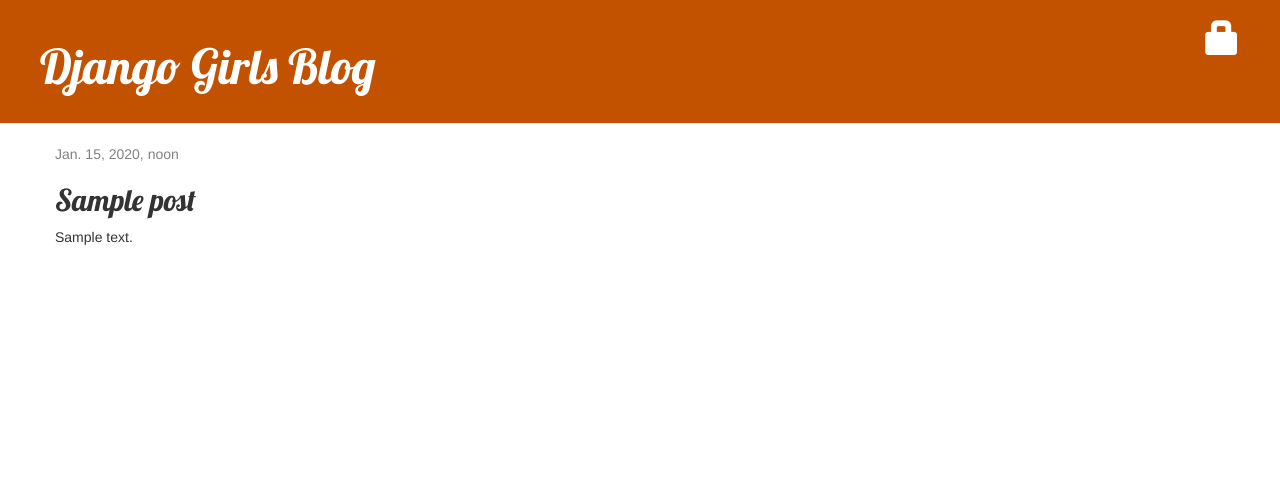
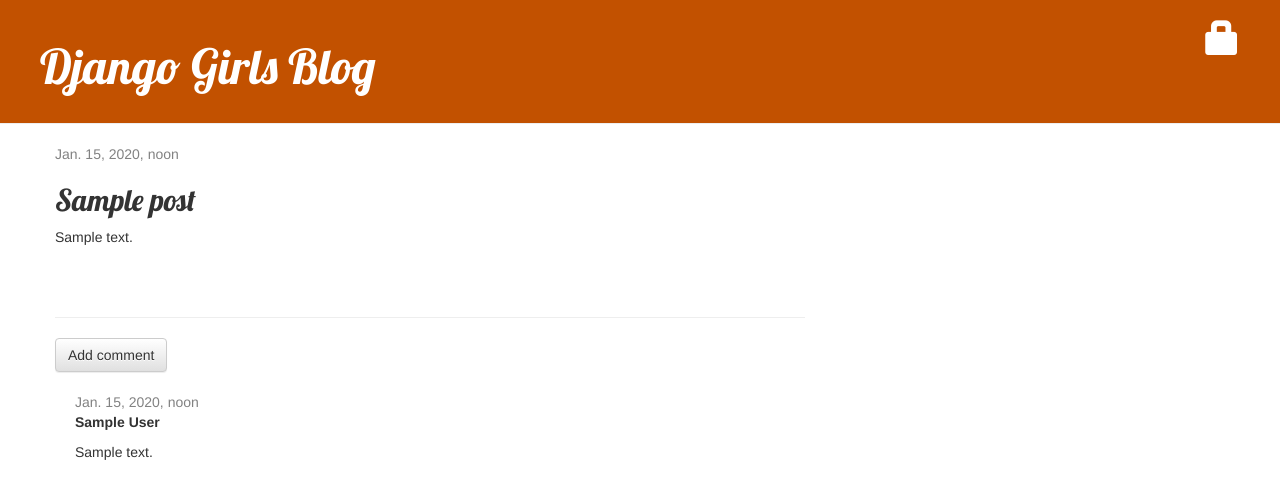
Before and after one commit to stefan78helsinki/my-first-blog, a Django app: page /post/1/ in a window 1280 px wide. Shown: the top 499 px of the page. Run offline with Django 3.2, Linux system fonts and the light colour scheme; tables that the repository leaves empty hold one stand-in row (values such as "Sample post"); some libraries are stand-ins or nearby versions.

Commit message:
Made comments with approval rights.

```diff
--- a/blog/admin.py
+++ b/blog/admin.py
@@ -1,4 +1,5 @@
 from django.contrib import admin
-from .models import Post
+from .models import Post, Comment
 
 admin.site.register(Post)
+admin.site.register(Comment)
--- a/blog/models.py
+++ b/blog/models.py
@@ -14,7 +14,22 @@
 		self.published_date = timezone.now()
 		self.save()
 
+	def approved_comments(self):
+		return self.comments.filter(approved_comment=True)
+
 	def __str__(self):
 		return self.title
 
-# Create your models here.
+class Comment(models.Model):
+    post = models.ForeignKey('blog.Post', on_delete=models.CASCADE, related_name='comments')
+    author = models.CharField(max_length=200)
+    text = models.TextField()
+    created_date = models.DateTimeField(default=timezone.now)
+    approved_comment = models.BooleanField(default=False)
+
+    def approve(self):
+        self.approved_comment = True
+        self.save()
+
+    def __str__(self):
+        return self.text
--- a/blog/static/css/blog.css
+++ b/blog/static/css/blog.css
@@ -44,3 +44,7 @@
 .post h1 a, .post h1 a:visited {
     color: #000000;
 }
+
+.comment {
+	margin: 20px 0px 20px 20px;
+}
--- a/blog/templates/blog/post_detail.html
+++ b/blog/templates/blog/post_detail.html
@@ -16,4 +16,24 @@
         <h2>{{ post.title }}</h2>
         <p>{{ post.text|linebreaksbr }}</p>
     </div>
+	<hr>
+	<a class="btn btn-default" href="{% url 'add_comment_to_post' pk=post.pk %}">Add comment</a>
+	{% for comment in post.comments.all %}
+		{% if user.is_authenticated or comment.approved_comment %}
+		<div class="comment">
+			<div class="date">
+				{{ comment.created_date }}
+				{% if not comment.approved_comment %}
+					<a class="btn btn-default" href="{% url 'comment_remove' pk=comment.pk %}"><span class="glyphicon glyphicon-remove"></span></a>
+					<a class="btn btn-default" href="{% url 'comment_approve' pk=comment.pk %}"><span class="glyphicon glyphicon-ok"></span></a>
+				{% endif %}
+			</div>
+			<strong>{{ comment.author }}</strong>
+			<p>{{ comment.text|linebreaks }}</p>
+		</div>
+		{% endif %}
+	{% empty %}
+		<p>No comments here yet :(</p>
+	{% endfor %}
+
 {% endblock %}
--- a/blog/templates/blog/post_list.html
+++ b/blog/templates/blog/post_list.html
@@ -8,6 +8,7 @@
 			</div>
 			<h1><a href="{% url 'post_detail' pk=post.pk %}">{{ post.title }}</a></h1>
 			<p>{{ post.text|linebreaksbr }}</p>
+			<a href="{% url 'post_detail' pk=post.pk %}">Comments: {{ post.approved_comments.count }}</a>
 		</div>
 	{% endfor %}
 {% endblock %}
--- a/blog/urls.py
+++ b/blog/urls.py
@@ -9,4 +9,10 @@
 	path('drafts/', views.post_draft_list, name='post_draft_list'),
 	path('post/<pk>/publish', views.post_publish, name='post_publish'),
 	path('post/<pk>/remove', views.post_remove, name='post_remove'),
+#	path(r'^post/(?P<pk>/d+)/comment/$', views.add_comment_to_post, name='add_comment_to_post'),
+#	path(r'^comment/(?P<pk>\d+)/approve/$', views.comment_approve, name='comment_approve'),
+#	path(r'^comment/(?P<pk>\d+)/remove/$', views.comment_remove, name='comment_remove'),
+	path('post/<int:pk>/comment/', views.add_comment_to_post, name='add_comment_to_post'),
+	path('comment/<int:pk>/approve/', views.comment_approve, name='comment_approve'),
+	path('comment/<int:pk>/remove/', views.comment_remove, name='comment_remove'),
 ]
--- a/blog/views.py
+++ b/blog/views.py
@@ -1,8 +1,8 @@
 from django.contrib.auth.decorators import login_required
 from django.shortcuts import render, get_object_or_404, redirect
 from django.utils import timezone
-from .models import Post
-from .forms import PostForm
+from .models import Post, Comment
+from .forms import PostForm, CommentForm
 
 def post_list(request):
 	posts = Post.objects.filter(published_date__lte=timezone.now()).order_by('published_date')
@@ -55,3 +55,28 @@
 	post = get_object_or_404(Post, pk=pk)
 	post.delete()
 	return redirect('post_list')
+
+def add_comment_to_post(request, pk):
+	post = get_object_or_404(Post, pk=pk)
+	if request.method == "POST":
+		form = CommentForm(request.POST)
+		if form.is_valid():
+			comment = form.save(commit=False)
+			comment.post = post
+			comment.save()
+			return redirect('post_detail', pk=post.pk)
+	else:
+		form = CommentForm()
+	return render(request, 'blog/add_comment_to_post.html', {'form': form })
+
+@login_required
+def comment_approve(request, pk):
+    comment = get_object_or_404(Comment, pk=pk)
+    comment.approve()
+    return redirect('post_detail', pk=comment.post.pk)
+
+@login_required
+def comment_remove(request, pk):
+	comment = get_object_or_404(Comment, pk=pk)
+	comment.delete()
+	return redirect('post_detail', pk=comment.post.pk)
```
Also changed, not shown: blog/forms.py (+7 -1 lines), blog/templates/blog/add_comment_to_post.html (added, +9 -0 lines), blog/migrations/0002_comment.py (added).
